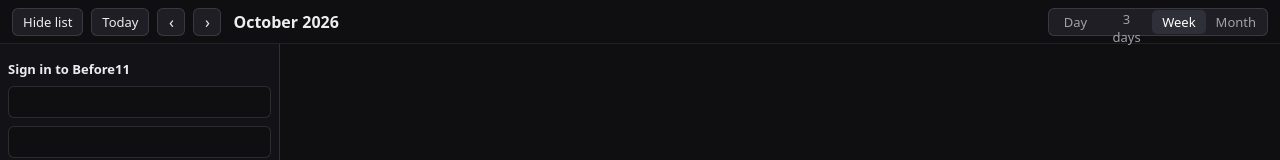
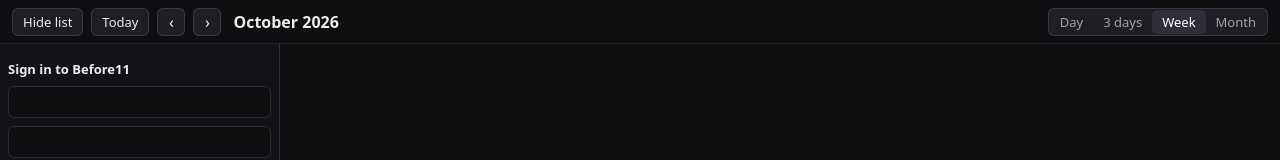
Before and after one commit to purple-spider513/Before11, a React (Vite) app: page / in a window 1280 px wide. Shown: the top 160 px of the page. Built offline with nearby package versions, Linux system fonts and the light colour scheme.

Commit message:
Keep the 3 days view label on one line.

```diff
--- a/src/ui/Header.module.css
+++ b/src/ui/Header.module.css
@@ -36,4 +36,13 @@
 
 .spacer { flex: 1; min-width: 8px; }
 
+.views {
+  flex: none;
+}
+
+.header .views button {
+  flex: none;
+  white-space: nowrap;
+}
+
 .overdue { color: var(--overdue); }
--- a/src/ui/Header.tsx
+++ b/src/ui/Header.tsx
@@ -68,7 +68,7 @@ export function Header() {
       <div className={`${styles.range} nums`}>{label}</div>
       <div className={styles.spacer} />
       <StatusSlot />
-      <div className="seg" role="group" aria-label="View">
+      <div className={`seg ${styles.views}`} role="group" aria-label="View">
         {VIEWS.map((item) => (
           <button key={item.id} type="button" aria-pressed={view === item.id} onClick={() => setView(item.id)}>
             {item.label}
```
